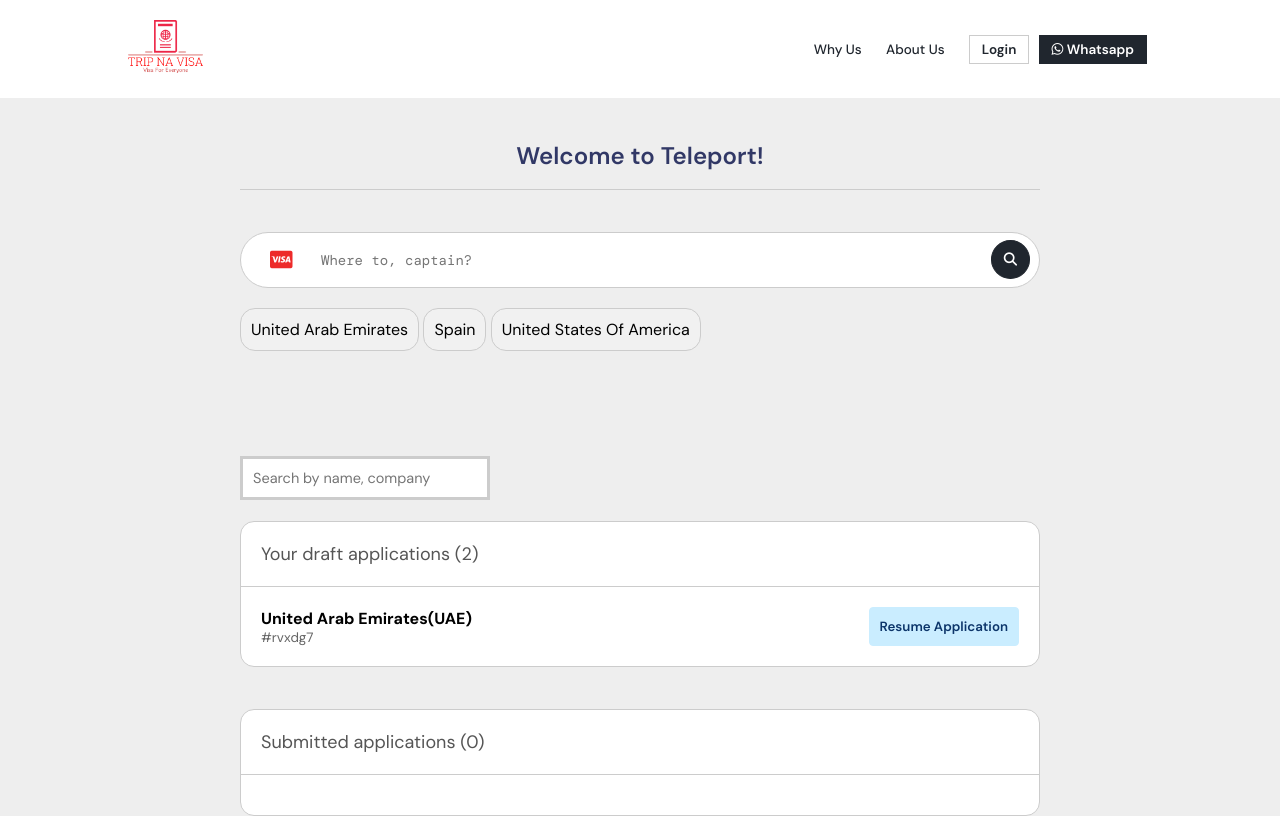
After one commit to innovativeroh/tripnaholidays, a PHP site: page /dashboard.php in a window 1280 px wide. The commit adds this page. Run offline with PHP 8.4, Linux system fonts and the light colour scheme; some libraries are stand-ins or nearby versions; some web fonts are replaced.

Commit message:
Application

```diff
--- a/core/header.php
+++ b/core/header.php
@@ -1,6 +1,7 @@
 <meta charset="UTF-8">
 <meta name="viewport" content="width=device-width, initial-scale=1.0">
 <link rel="stylesheet" type="text/css" href="./resource/css/main.css">
+<div style='background: #fff;'>
 <div id="wrapper">
     <header>
         <div class='flexContainer'>
@@ -16,3 +17,4 @@
         </div>
     </header>
 </div>
+</div>
--- /dev/null
+++ b/dashboard.php
@@ -0,0 +1,67 @@
+<!DOCTYPE html>
+<html lang="en">
+    <head>
+    <?php include_once("./core/header.php");?>
+    <meta charset="UTF-8">
+    <meta name="viewport" content="width=device-width, initial-scale=1.0">
+    <title>Get your tourist visa, quick and easy | Tripnaholidays</title>
+</head>
+<body style='background: #eee;'>
+    <div id='extraWrapper'>
+        <section class='dashboard'>
+            <br><br>
+            <center><h3>Welcome to Teleport!</h3></center>
+            <hr>
+            <br><br>
+            <div class='flexContainer'>
+    <div id='flex' style='flex: 1;'>
+            <div class='searchBox'>
+            <form action='pack.php' method='GET'>
+                <i class="fa-brands fa-cc-visa" id="mainIcon"></i>
+                <input type='text' name='q' placeholder='Where to, captain?'>
+                <button type='submit'><i class="fa-solid fa-magnifying-glass"></i></button>
+            </form>
+            <div class='countryBtn'>
+            <a href='#'>United Arab Emirates</a>
+            <a href='#'>Spain</a>
+            <a href='#'>United States Of America</a>
+        </div>
+    </div>
+</div></div>
+<br><br><br><br><br>
+        <form class='quickSearch'>
+            <input type='text' name='searchQ' placeholder='Search by name, company'>
+        </form>
+        <br>
+        <div class='defaultApplication'>
+            <div style='padding: 20px;'>
+                <p style='font-size: 18px; color: #555;'>Your draft applications (2)</p>
+            </div>
+            <hr>
+            <div style='padding: 20px;'>
+                <div class='flexApplicationList'>
+                    <div id='flex' style='flex: 1;'>
+                        <p class='title'>United Arab Emirates(UAE)</p>
+                        <p class='code'>#rvxdg7</p>
+                    </div>
+                    <div id='flex' style='flex: 1;'>
+                        <button class='applicationBtn'>Resume Application</button>
+                        <div style='clear: both;'></div>
+                    </div>
+                </div>
+            </div>
+        </div>
+        <br><br>
+        <div class='defaultApplication'>
+            <div style='padding: 20px;'>
+                <p style='font-size: 18px; color: #555;'>Submitted applications (0)</p>
+            </div>
+            <hr>
+            <div style='padding: 20px;'>
+            </div>
+        </div>
+        </section>
+    </div>
+    <?php include_once("./core/footer.php");?>
+</body>
+</html>
--- a/resource/css/main.css
+++ b/resource/css/main.css
@@ -160,3 +160,124 @@ header {
     font-weight: 400;
     font-size: 18px;
 }
+.halfBack {
+    background: rgb(255,74,82);
+    background: linear-gradient(180deg, rgba(255,74,82,1) 0%, rgba(246,165,68,1) 100%);
+    width: 100%;
+    height: 250px;
+    position: relative;
+}
+.loginArea {
+    margin-right: auto;
+    margin-left: auto;
+    padding: 40px;
+    background: #fff;
+    border-radius: 20px;
+    border: 1px solid #eee;
+    max-width: 500px;
+    margin-top: 140px;
+}
+.loginArea img {
+    width: 100px;
+}
+.loginArea h1 {
+    font-weight: 400;
+    font-size: 32px;
+}
+.loginArea p {
+    font-size: 16px;
+    color: #333;
+}
+.loginArea form input {
+    padding: 10px;
+    width: 100%;
+    border-radius: 4px;
+    font-size: 16px;
+    outline: none;
+    border: 1px solid #ccc;
+    margin-bottom: 20px;
+}
+.loginArea form input:focus {
+    border: 1px solid #111;
+}
+.loginArea button {
+    padding: 10px;
+    width: 100%;
+    border-radius: 4px;
+    border: 1px solid #F6635C;
+    background: #F6635C;
+    font-weight: 500;
+    color: #fff;
+    font-size: 16px;
+    transition: all ease 300ms;
+}
+.loginArea button:hover {
+    background: #000;
+    border: 1px solid #000;
+}
+#extraWrapper {
+    max-width: 800px;
+    margin-left: auto;
+    margin-right: auto;
+}
+.dashboard h3 {
+    font-size: 24px;
+    font-weight: 600;
+    color: #313866;
+    padding-bottom: 18px;
+}
+.dashboard hr {
+    height: 1px;
+    background: #ccc;
+    border: 0 none;
+}
+.quickSearch input {
+    padding: 10px;
+    background: #fff;
+    border: 3px solid #ccc;
+    width: 250px;
+    font-size: 14.5px;
+    outline: none;
+}
+.defaultApplication {
+    background: #fff;
+    width: 100%;
+    border: 1px solid #ccc;
+    border-radius: 14px;
+}
+.defaultApplication hr {
+    height: 1px;
+    background: #ccc;
+    border: 0 none;
+}
+.defaultApplication .flexApplicationList {
+    display: flex;
+    justify-content: space-between;
+    align-items: center;
+    margin-bottom: 30px;
+}
+.defaultApplication .flexApplicationList:last-child {
+    margin-bottom: 0px;
+}
+.defaultApplication .flexApplicationList .title {
+    font-weight: 700;
+}
+.defaultApplication .flexApplicationList .code {
+    font-weight: 400;
+    color: #666;
+    font-size: 13.5px;
+}
+.defaultApplication .flexApplicationList .applicationBtn {
+    background: #CAEDFF;
+    color: #0C356A;
+    padding: 10px;
+    font-weight: 600;
+    border-radius: 4px;
+    border: 1px solid #CAEDFF;
+    float: right;
+    transition: all ease 300ms;
+}
+.defaultApplication .flexApplicationList .applicationBtn:hover {
+    background:#0C356A;
+    color:#CAEDFF;
+}
```
Also changed, not shown: login.php (+24 -0 lines).
